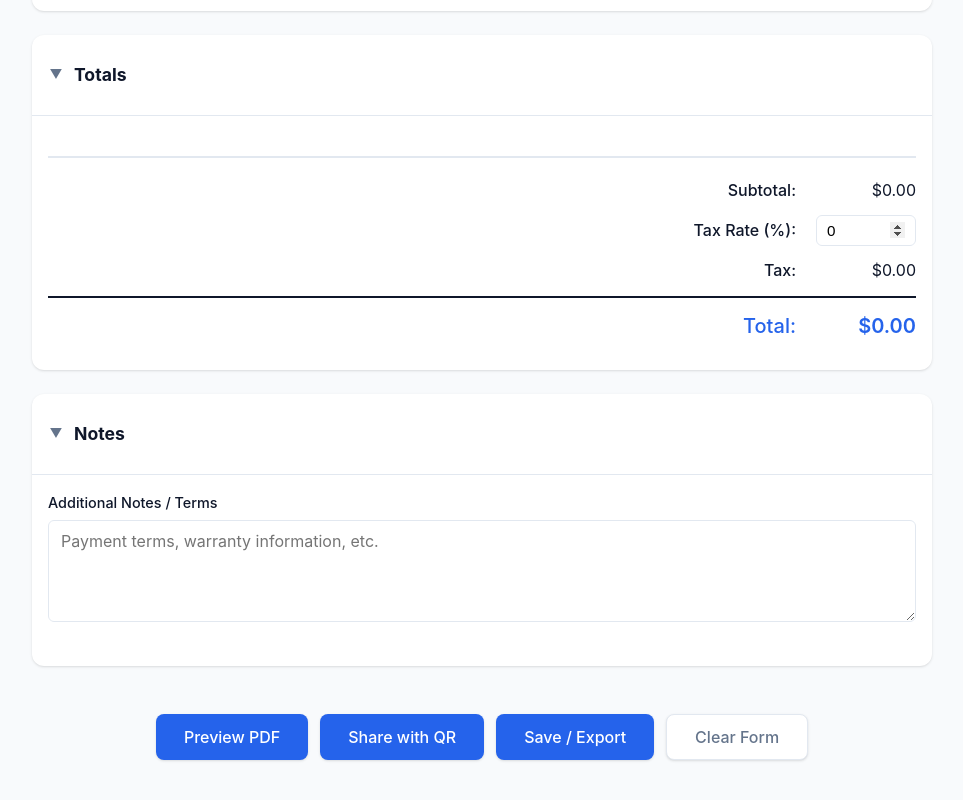
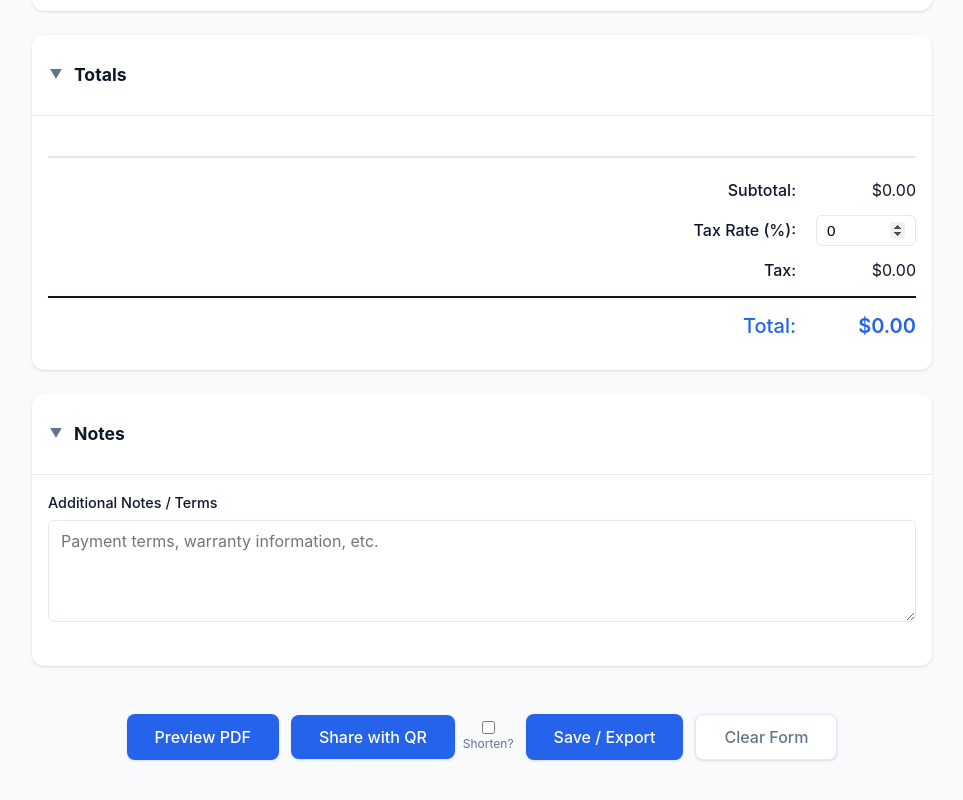
Before and after one commit to jkochis/best-guess, a Svelte app: page / in a window 1280 px wide. Shown: the part 2030-2830 px from the top of the page, without its empty margins (158-1121 px from the left). Built offline with nearby package versions, Linux system fonts and the light colour scheme.

Commit message:
Feat: Add URL Shortening for QR Codes

```diff
--- a/src/components/Actions.svelte
+++ b/src/components/Actions.svelte
@@ -1,6 +1,6 @@
 <script>
     import { generatePDF, getPDFUrl } from "../lib/pdf";
-    import { getShareUrl } from "../lib/share";
+    import { getShareUrl, shortenUrl } from "../lib/share";
     import {
         businessInfo,
         customerInfo,
@@ -15,6 +15,8 @@
     import { get } from "svelte/store";
 
     import { exportData } from "../lib/export";
+
+    let useShortLink = false;
 
     function handlePreviewPDF() {
         const data = {
@@ -33,7 +35,7 @@
         $previewState = { isOpen: true, pdfUrl: url };
     }
 
-    function shareQR() {
+    async function shareQR() {
         const data = {
             business: $businessInfo,
             customer: $customerInfo,
@@ -45,7 +47,12 @@
                 taxRate: $taxRate,
             },
         };
-        const url = getShareUrl(data);
+        let url = getShareUrl(data);
+
+        if (useShortLink) {
+            url = await shortenUrl(url);
+        }
+
         $qrState = { isOpen: true, url };
     }
 
@@ -106,9 +113,17 @@
     <button type="button" class="btn btn-primary" on:click={handlePreviewPDF}
         >Preview PDF</button
     >
-    <button type="button" class="btn btn-primary" on:click={shareQR}
-        >Share with QR</button
-    >
+    <div class="share-group">
+        <button type="button" class="btn btn-primary" on:click={shareQR}
+            >Share with QR</button
+        >
+        <label class="shorten-toggle">
+            <input type="checkbox" bind:checked={useShortLink} />
+            <span title="Make the QR code simpler by using a short link"
+                >Shorten?</span
+            >
+        </label>
+    </div>
     <button type="button" class="btn btn-primary" on:click={saveExport}
         >Save / Export</button
     >
@@ -116,3 +131,24 @@
         >Clear Form</button
     >
 </div>
+
+<style>
+    .share-group {
+        display: flex;
+        align-items: center;
+        gap: 8px;
+    }
+
+    .shorten-toggle {
+        display: flex;
+        flex-direction: column;
+        align-items: center;
+        font-size: 0.75rem;
+        cursor: pointer;
+        color: var(--text-secondary);
+    }
+
+    .shorten-toggle input {
+        margin: 0;
+    }
+</style>
--- a/src/lib/share.js
+++ b/src/lib/share.js
@@ -23,3 +23,14 @@ export function loadFromUrl() {
         return null;
     }
 }
+
+export async function shortenUrl(longUrl) {
+    try {
+        const response = await fetch(`https://tinyurl.com/api-create.php?url=${encodeURIComponent(longUrl)}`);
+        if (!response.ok) throw new Error('Shortening failed');
+        return await response.text();
+    } catch (e) {
+        console.warn('URL shortening failed, using long URL', e);
+        return longUrl;
+    }
+}
```
